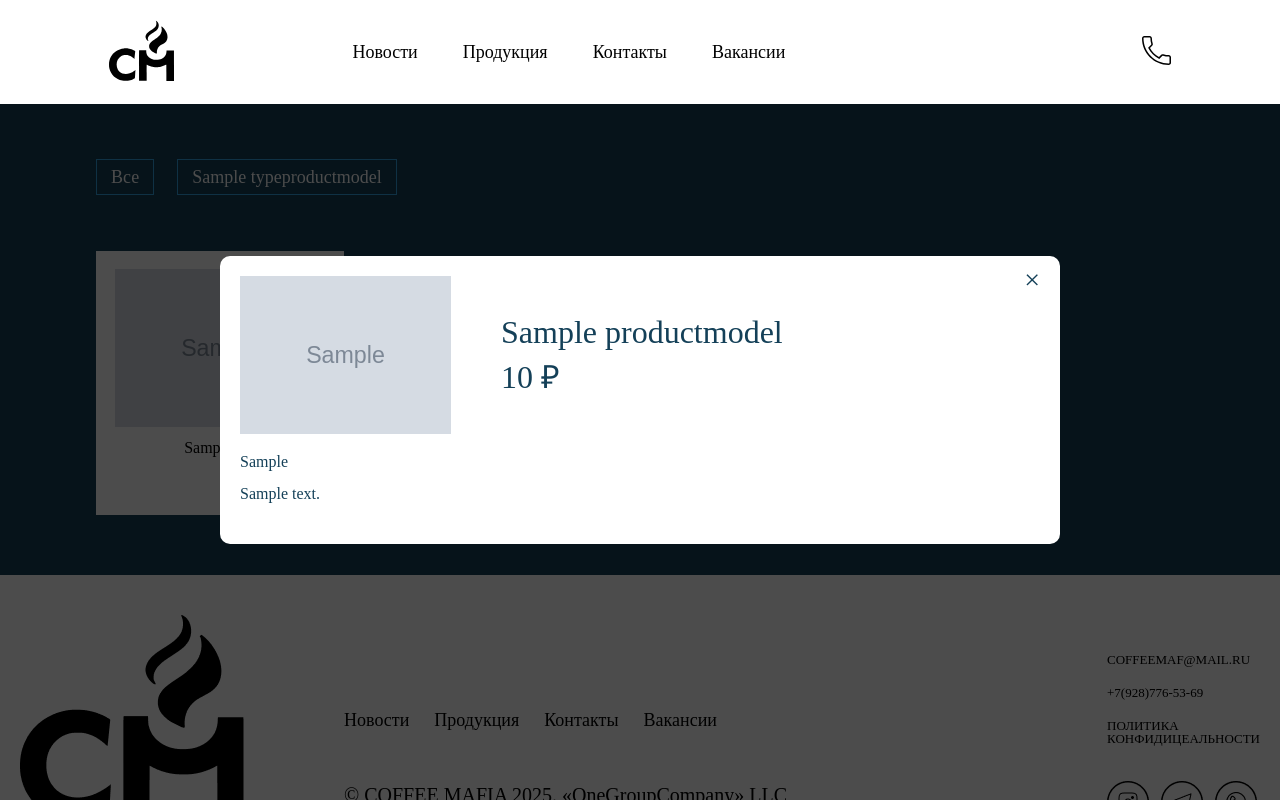
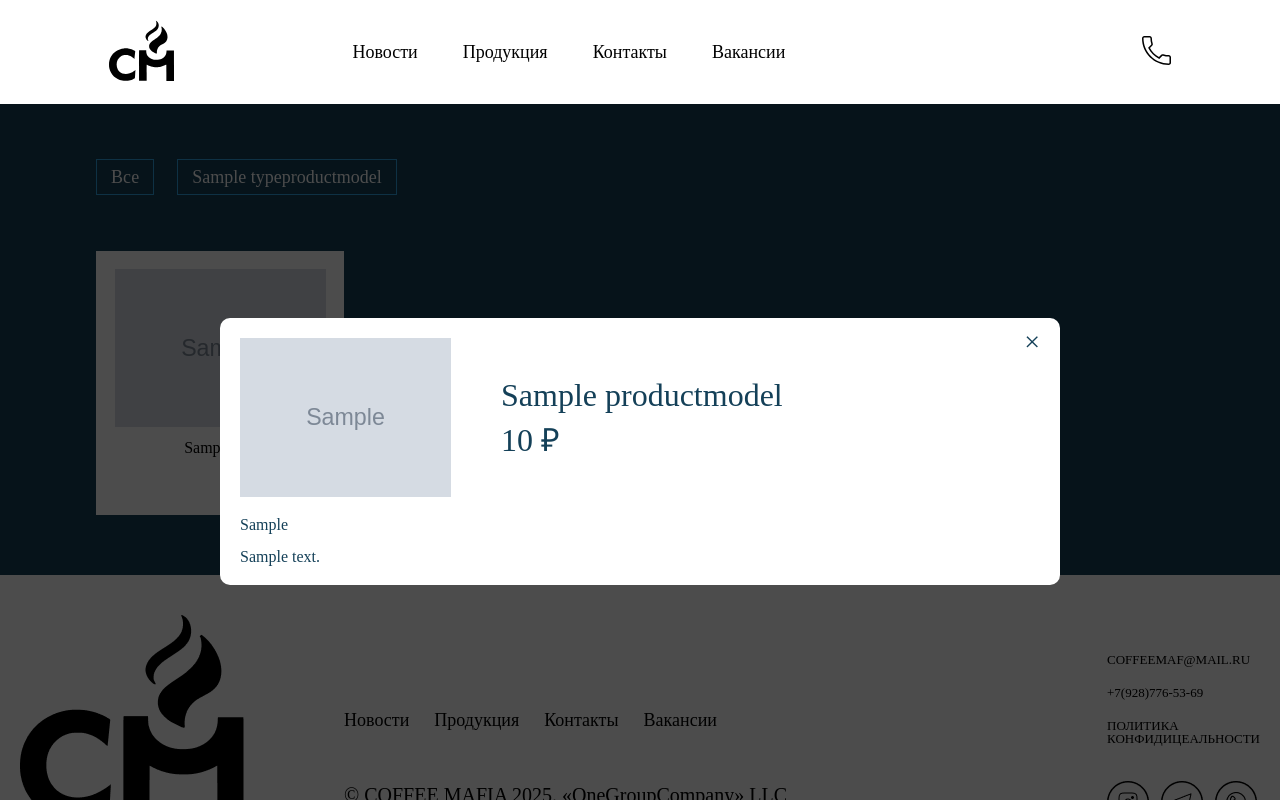
Before and after one commit to MargaritaBezM/Coffee-mafia, a Django app: page /products.html/ in a window 1280 px wide, after a click that opens the changed part. Run offline with Django 4.2, Linux system fonts and the light colour scheme; tables that the repository leaves empty hold one stand-in row (values such as "Sample post"); grey boxes marked "Sample" are stand-in pictures; parts of the project's set-up code (start-up, migrations or seed data) failed here and were passed over; some web fonts are replaced.

Commit message:
Редакция попапа

```diff
--- a/coffee_maf/static/coffee_maf/css/products.css
+++ b/coffee_maf/static/coffee_maf/css/products.css
@@ -52,23 +52,29 @@ main {
     position: fixed;
     z-index: 100;
     left: 0;
-    top: 0;
+    top: 103px;
     width: 100%;
-    height: 100%;
-    background-color: rgba(0,0,0,0.7);
+    height: calc(100vh - 103px);
+    background-color: rgba(0, 0, 0, 0.7);
+    overflow: hidden;
 }
 
 .modal-content {
     background-color: #fff;
-    margin: 8% auto ;
+    margin: auto ;
     padding: 20px;
     width: 80%;
     max-width: 800px;
+    max-height: 70vh;
+    overflow-y: auto;
     border-radius: 10px;
     position: relative;
     font-family: 'Overpass Mono';
     font-size: 16px;
     color: #144058;
+    height: auto;
+    display: flex;
+    flex-direction: column;
 }
 .close {
     position: absolute;
@@ -81,9 +87,6 @@ main {
     .products-container{
         max-width: 85%;
     }
-    .modal-content{
-        margin: 20% auto;
-    }
 }
 @media (max-width:1200px) {
     .products-cards{
@@ -91,11 +94,11 @@ main {
     }
 }
 @media (max-width:600px) {
-    .modal-content{
-        margin: 25% auto;
-    }
     .first-box-card {
         flex-wrap: wrap;
+    }
+    .product-title {
+    font-size: 24px !important;
     }
 }
 .first-box-card{
--- a/coffee_maf/templates/coffee_maf/products.html
+++ b/coffee_maf/templates/coffee_maf/products.html
@@ -31,7 +31,7 @@
                         <span class="close" onclick="closeModal('productModal{{ product.id }}')">&times;</span>
                         <div class="first-box-card">
                             <img src="{{ product.image.url }}" alt="{{ product.title }}"><br>
-                            <h3>{{ product.title }} <br> {{ product.price }} ₽</h3>
+                            <h3 class="product-title">{{ product.title }} <br> {{ product.price }} ₽</h3>
                         </div>
                         <p>{{ product.volume|linebreaks }}</p><br>
                         <p>{{ product.description|linebreaks }}</p>
```
